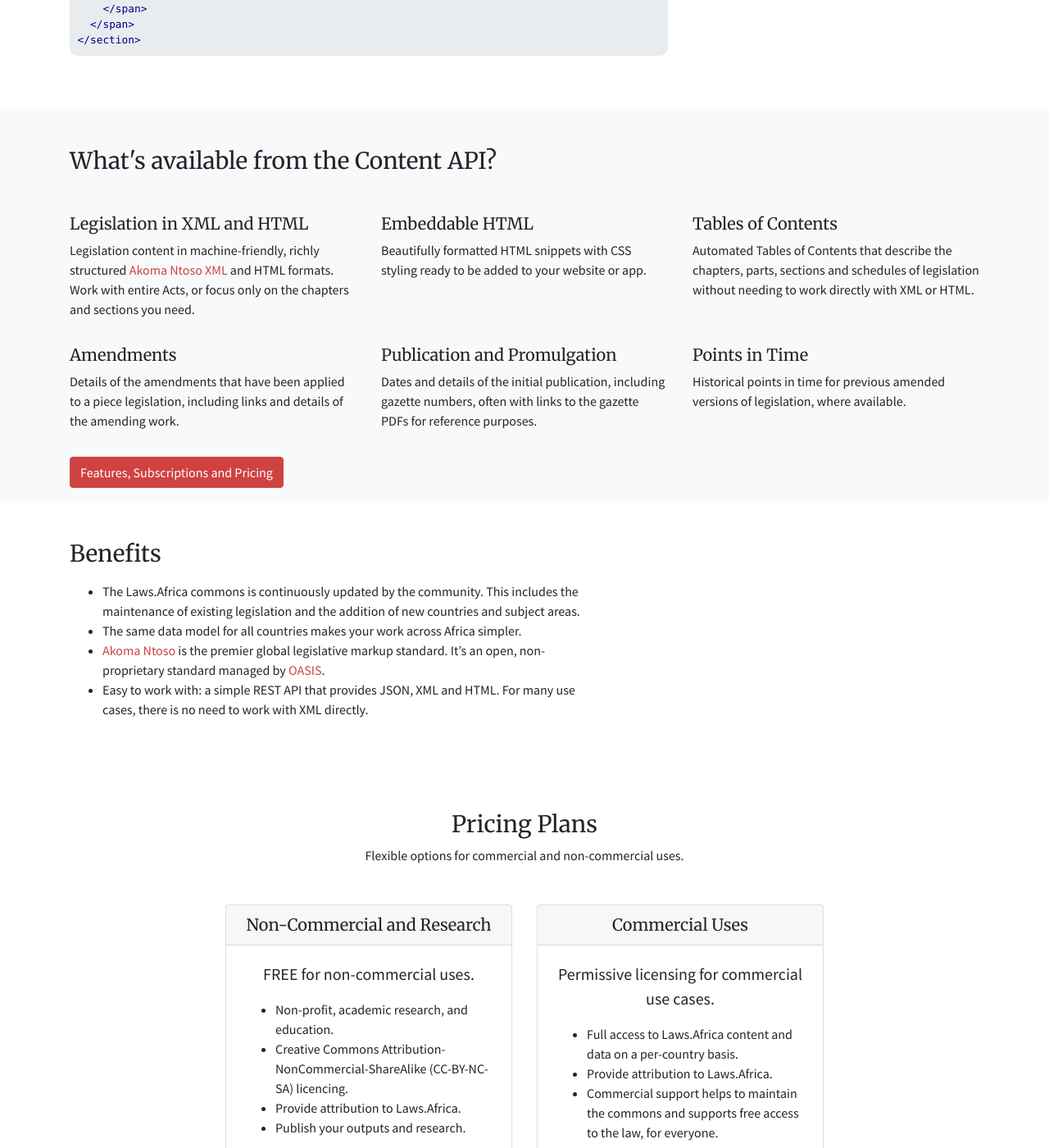
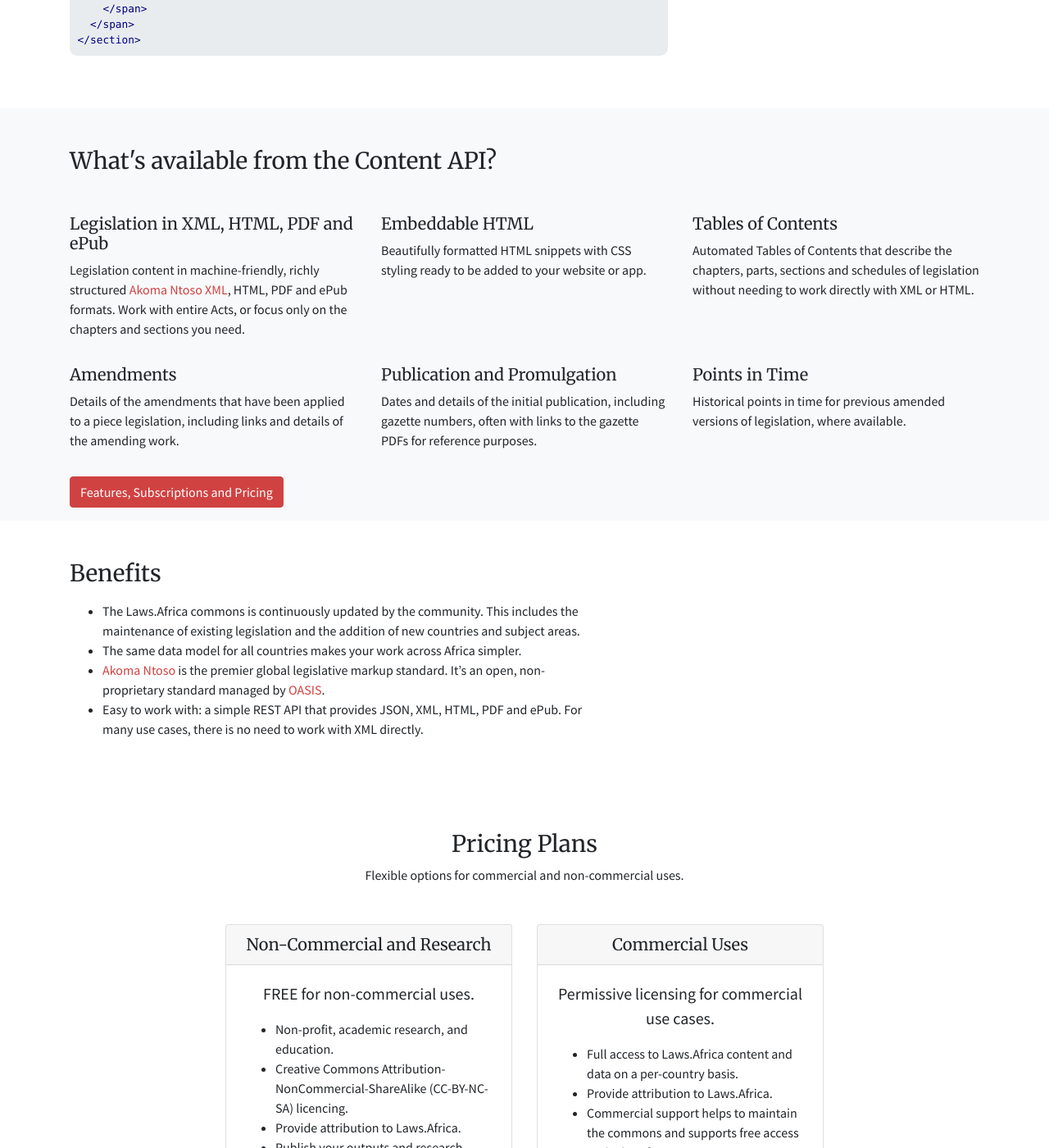
Before and after one commit to laws-africa/laws-africa.github.io, a Jekyll site: the page built from api/index.markdown, in a window 1280 px wide and 1400 px high, scrolled down 798 px. Shown: the whole window at 82% size. Built offline with Jekyll 4.4.1, drawn with Linux system fonts in a browser that asks for light colours; nearby versions of some CDN libraries.

Commit message:
Note PDF and ePub

```diff
--- a/api/index.markdown
+++ b/api/index.markdown
@@ -4,10 +4,8 @@
   Akoma Ntoso XML through the Laws.Africa Content API.
 navbar_item: api
 features:
-- title: Legislation in XML and HTML
-  text: Legislation content in machine-friendly, richly structured [Akoma Ntoso XML](http://www.akomantoso.org/)
-    and HTML formats. Work with entire Acts, or focus only on the chapters and sections
-    you need.
+- title: Legislation in XML, HTML, PDF and ePub
+  text: Legislation content in machine-friendly, richly structured [Akoma Ntoso XML](http://www.akomantoso.org/), HTML, PDF and ePub formats. Work with entire Acts, or focus only on the chapters and sections you need.
 - title: Embeddable HTML
   text: Beautifully formatted HTML snippets with CSS styling ready to be added to
     your website or app.
@@ -27,7 +25,7 @@
   * The Laws.Africa commons is continuously updated by the community. This includes the maintenance of existing legislation and the addition of new countries and subject areas.
   * The same data model for all countries makes your work across Africa simpler.
   * [Akoma Ntoso](http://www.akomantoso.org/) is the premier global legislative markup standard. It’s an open, non-proprietary standard managed by [OASIS](https://www.oasis-open.org/).
-  * Easy to work with: a simple REST API that provides JSON, XML and HTML. For many use cases, there is no need to work with XML directly.
+  * Easy to work with: a simple REST API that provides JSON, XML, HTML, PDF and ePub. For many use cases, there is no need to work with XML directly.
 plans:
 - title: Non-Commercial and Research
   description: FREE for non-commercial uses.
```
